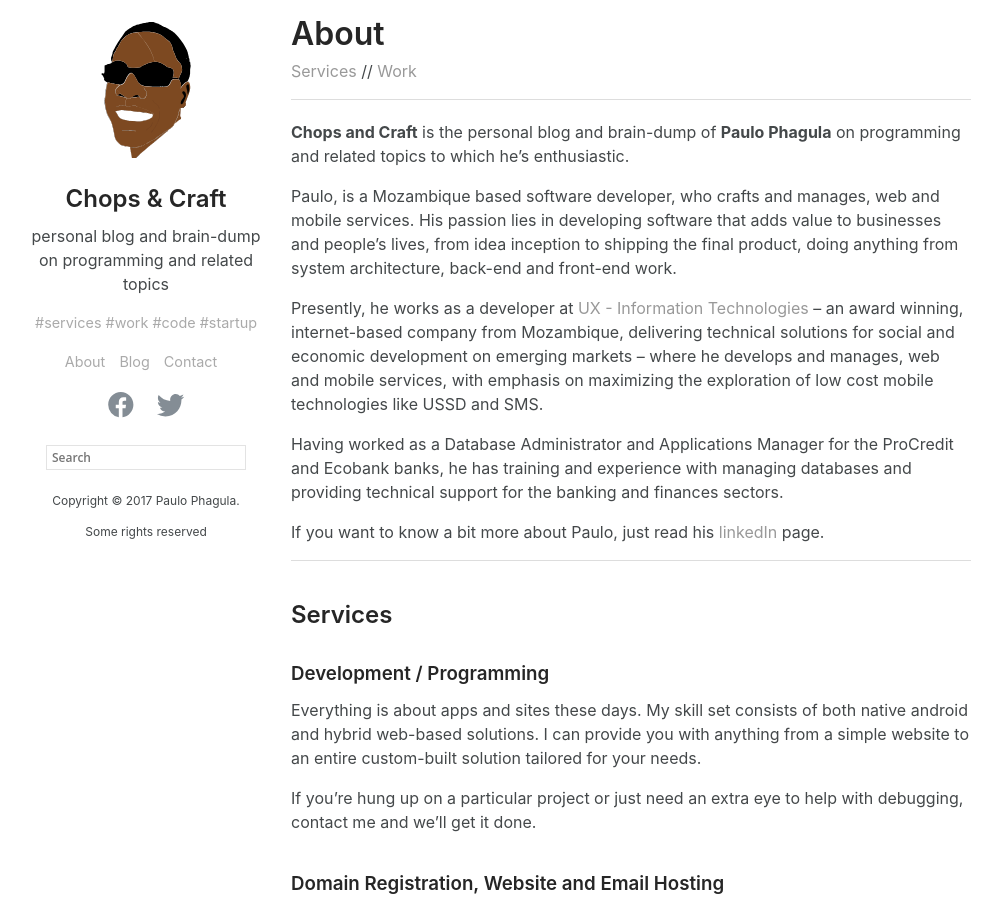
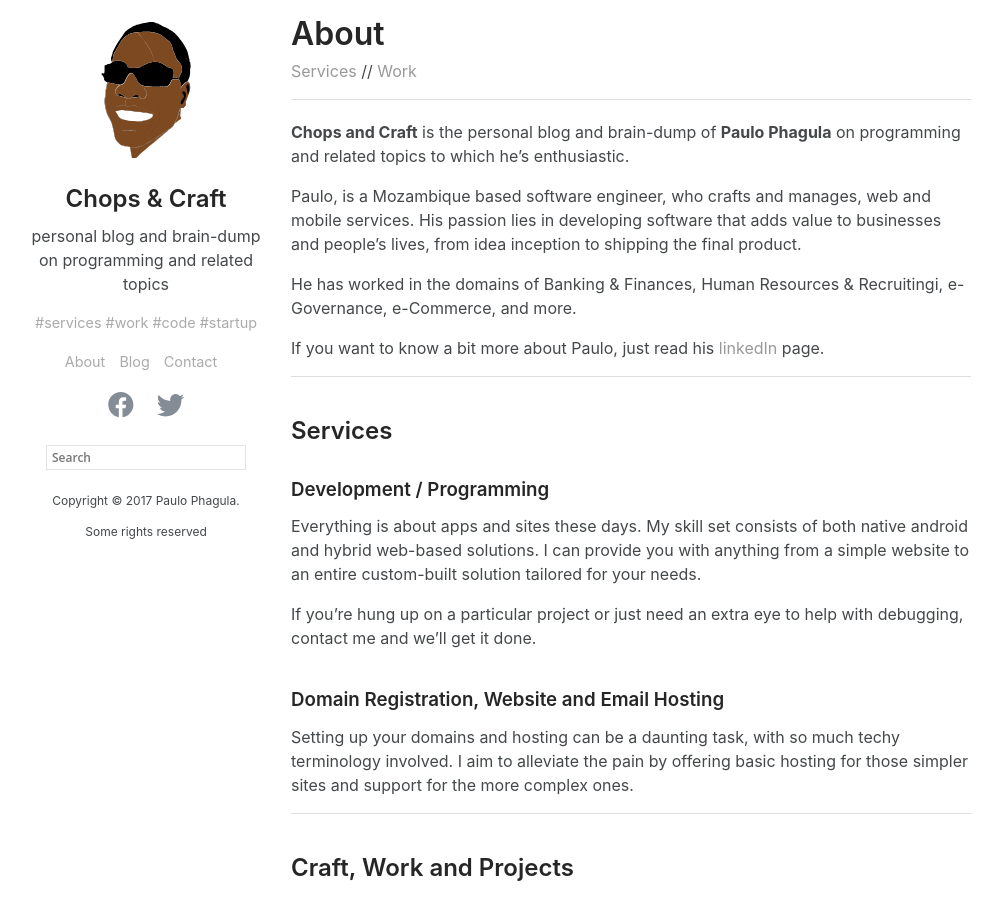
Before and after one commit to PauloPhagula/site, a Jekyll site: the page built from about.md, in a window 1280 px wide and 900 px high. Shown: the whole window, without its empty margins (124-1126 px from the left). Built offline with Jekyll 4.4.1, drawn with Linux system fonts in a browser that asks for light colours.

Commit message:
clean bio

```diff
--- a/about.md
+++ b/about.md
@@ -13,20 +13,11 @@
 **Chops and Craft** is the personal blog and brain-dump of **Paulo Phagula**
 on programming and related topics to which he's enthusiastic.
 
-Paulo, is a Mozambique based software developer, who crafts and manages, web
+Paulo, is a Mozambique based software engineer, who crafts and manages, web
 and mobile services. His passion lies in developing software that adds value to
-businesses and people’s lives, from idea inception to shipping the final product,
-doing anything from system architecture, back-end and front-end work.
+businesses and people's lives, from idea inception to shipping the final product.
 
-Presently, he works as a developer at [UX - Information Technologies](https://www.ux.co.mz)
--- an award winning, internet-based company from Mozambique, delivering technical
-solutions for social and economic development on emerging markets -- where he
-develops and manages, web and mobile services, with emphasis on maximizing the
-exploration of low cost mobile technologies like USSD and SMS.
-
-Having worked as a Database Administrator and Applications Manager for the
-ProCredit and Ecobank banks, he has training and experience with managing databases
-and providing technical support for the banking and finances sectors.
+He has worked in the domains of Banking & Finances, Human Resources & Recruitingi, e-Governance, e-Commerce, and more.
 
 If you want to know a bit more about Paulo, just read his [linkedIn](https://www.linkedin.com/in/paulo-phagula) page.
 
```
